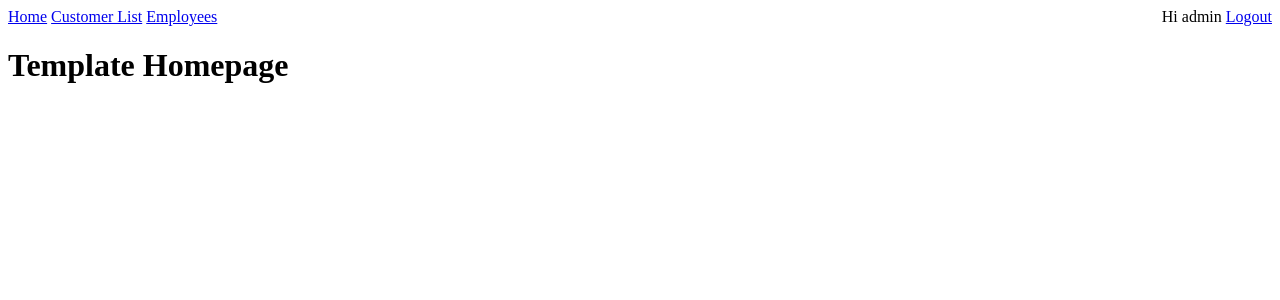
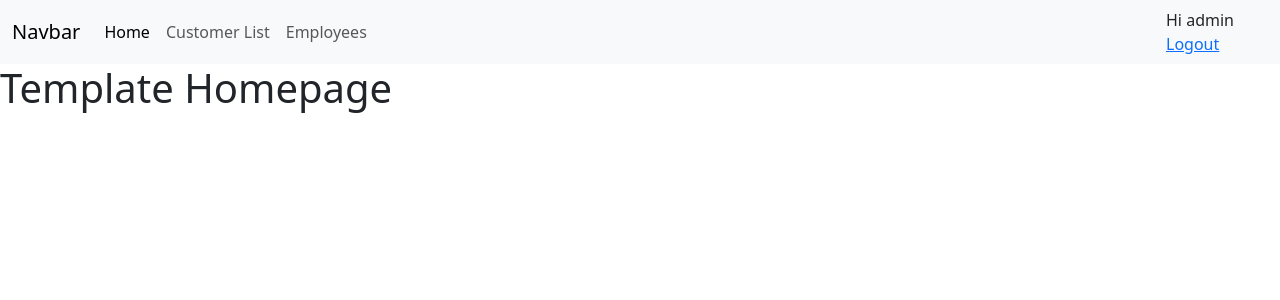
Before and after one commit to PKDT-93/Full-Stack-Jewelery-Store, a Django app: page / in a window 1280 px wide. Shown: the top 300 px of the page. Run offline with Django 4.2, Linux system fonts and the light colour scheme; a user stored in the database is signed in; some libraries are stand-ins or nearby versions.

Commit message:
Added Navbar

```diff
--- a/jewelryDatabase/jewelryDatabase/settings.py
+++ b/jewelryDatabase/jewelryDatabase/settings.py
@@ -129,4 +129,4 @@ DEFAULT_AUTO_FIELD = 'django.db.models.BigAutoField'
 #URL TO REDIRECT LOGIN
 LOGIN_URL = "login"
 LOGIN_REDIRECT_URL = "index"
-LOGOUT_REDIRECT_URL = "index"
+LOGOUT_REDIRECT_URL = "login"
--- a/jewelryDatabase/jewelryDatabase/templates/navbar.html
+++ b/jewelryDatabase/jewelryDatabase/templates/navbar.html
@@ -1,3 +1,41 @@
+{# Load the tag library #}
+{% load bootstrap5 %}
+
+{# Load CSS and JavaScript #}
+{% bootstrap_css %}
+{% bootstrap_javascript %}
+
+{# Display django.contrib.messages as Bootstrap alerts #}
+{% bootstrap_messages %}
+
+<nav class="navbar navbar-expand-lg navbar-light bg-light">
+    <div class="container-fluid">
+      <a class="navbar-brand" href="#">Navbar</a>
+      <button class="navbar-toggler" type="button" data-bs-toggle="collapse" data-bs-target="#navbarNavAltMarkup" aria-controls="navbarNavAltMarkup" aria-expanded="false" aria-label="Toggle navigation">
+        <span class="navbar-toggler-icon"></span>
+      </button>
+      <div class="collapse navbar-collapse" id="navbarNavAltMarkup">
+        <div class="navbar-nav">
+          <a class="nav-link active" aria-current="page" href="http://127.0.0.1:8000/">Home</a>
+          <a class="nav-link" href="customerlist">Customer List</a>
+          <a class="nav-link" href="findemployee">Employees</a>
+        </div>
+      </div>
+    </div>
+    <span style="float:right">
+        {% if user.is_authenticated %}
+            <span>Hi {{ user.username }}</span>
+            <span><a href="{% url 'logout' %}">Logout</a></span>
+        {% else %}
+            <span><a href="{% url 'login' %}">Login</a></span>
+        {% endif %}
+    </span>
+  </nav>
+
+
+{% comment %} DO NOT DELETE {% endcomment %}
+
+  {% comment %}
 <nav>
     {% url 'index' as index_url %}
     <span>{% if request.path == index.url %}Home{% else %} <a href="{{ index_url }}">Home</a>{% endif %}</span>
@@ -16,4 +54,4 @@
             <span><a href="{% url 'login' %}">Login</a></span>
         {% endif %}
     </span>
-</nav>
+</nav> {% endcomment %}
--- a/jewelryDatabase/jewelryDatabase/urls.py
+++ b/jewelryDatabase/jewelryDatabase/urls.py
@@ -19,6 +19,7 @@ from django.contrib.auth import views as auth_views
 from . import views
 from django.views.generic.base import TemplateView
 
+
 urlpatterns = [
     path('admin/', admin.site.urls),
     path('', TemplateView.as_view(template_name="index.html"), name="index"),
@@ -26,5 +27,4 @@ urlpatterns = [
     path('findemployee', views.findemployee, name='findemployee'),
     path('accounts/login', auth_views.LoginView.as_view(template_name="accounts/login.html"), name='login'),
     path('accounts/logout', auth_views.LogoutView.as_view(), name="logout"),
-
 ]
--- a/jewelryDatabase/jewelryDatabase/views.py
+++ b/jewelryDatabase/jewelryDatabase/views.py
@@ -1,6 +1,7 @@
 from django.http import HttpResponseRedirect
 from django.shortcuts import render
 from django.urls import reverse
+from django.contrib.auth import authenticate, login
 
 def index(request):
     print(request.user)
```
Also changed, not shown: jewelryDatabase/jewelryDatabase/templates/accounts/login.html (+20 -2 lines), jewelryDatabase/db.sqlite3, 4 other files.
